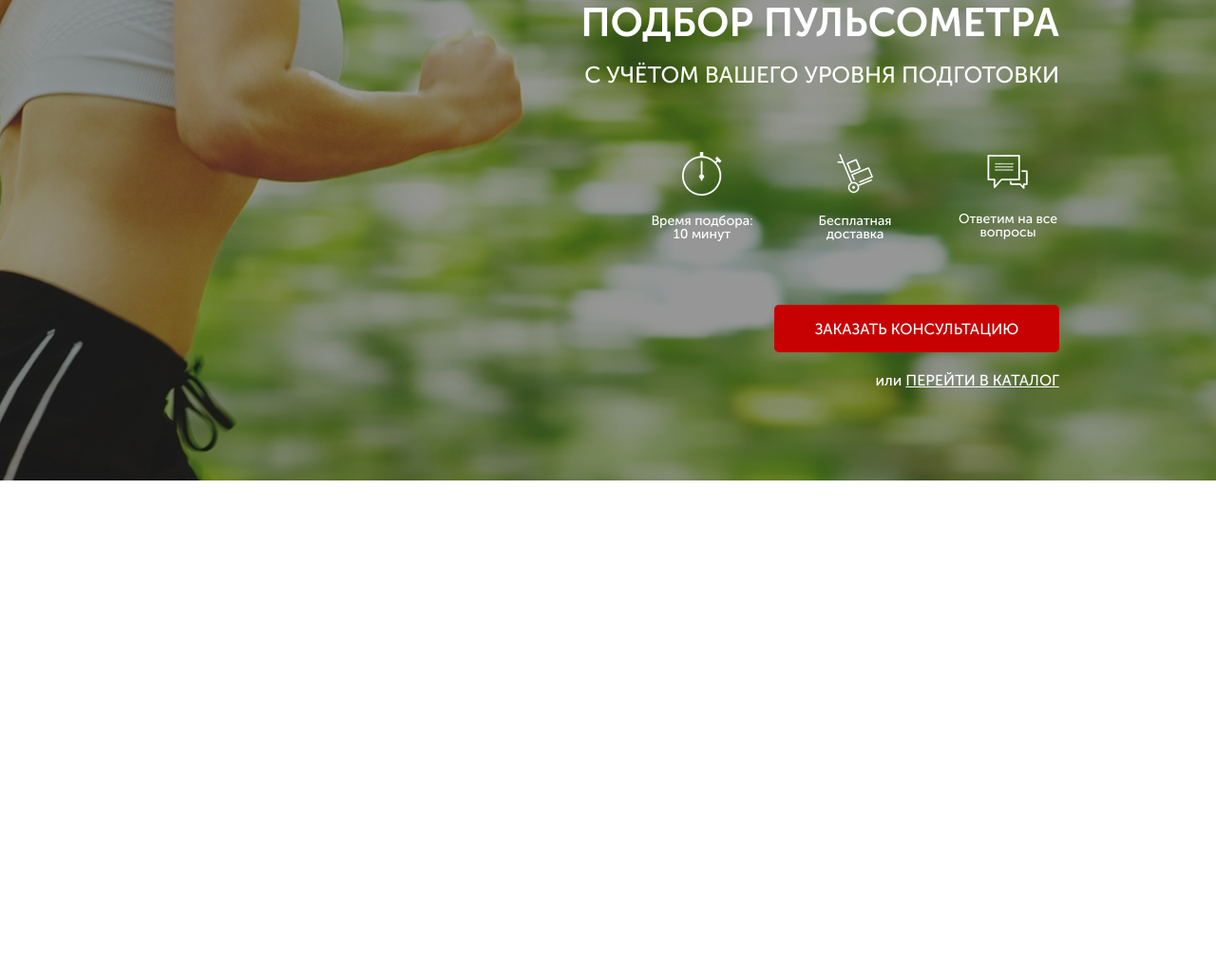
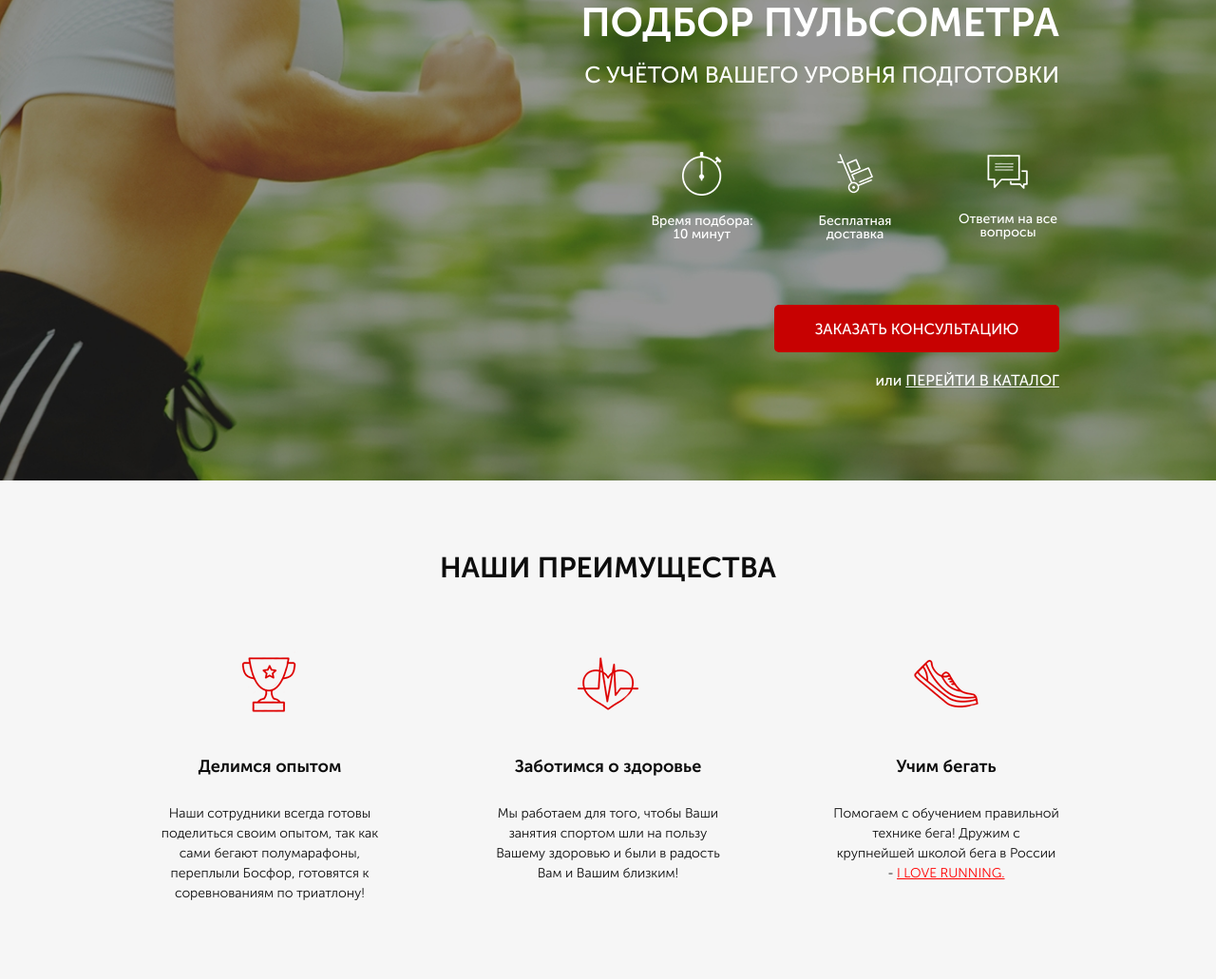
Before and after one commit to CreatorIgo/pulse, a website: page src/index.html in a window 1280 px wide. Shown: the part 166-1197 px from the top of the page at 95% size. Before the commit the page ends 800 px from the top, so only its background shows below. Drawn offline with Linux system fonts and the light colour scheme.

Commit message:
add to Main screen block advantages, html, scss

```diff
--- a/src/index.html
+++ b/src/index.html
@@ -53,6 +53,41 @@
                 </div>
             </div>
 
+
+        </div>
+    </div>
+
+    <div class="advantages">
+        <div class="container">
+            <h2 class="title">НАШИ ПРЕИМУЩЕСТВА</h2>
+
+            <div class="advantages__wrapper">
+
+                <div class="advantages__item">
+                    <img src="icons/advantages/cup.png" alt="cup" class="advantages__icon">
+                    <div class="advantages__subtitle">Делимся опытом</div>
+                    <div class="advantages__descr">
+                        Наши сотрудники всегда готовы поделиться своим опытом,
+                        так как сами бегают полумарафоны, переплыли Босфор, готовятся к соревнованиям по триатлону!</div>
+                </div>
+                <div class="advantages__item">
+                    <img src="icons/advantages/heart.png" alt="heart" class="advantages__icon">
+                    <div class="advantages__subtitle">Заботимся о здоровье</div>
+                    <div class="advantages__descr">Мы работаем для того,
+                        чтобы Ваши занятия спортом шли на пользу Вашему здоровью и были в радость Вам и Вашим близким!
+                        </div>
+                </div>
+                <div class="advantages__item">
+                    <img src="icons/advantages/shoe.png" alt="shoe" class="advantages__icon">
+                    <div class="advantages__subtitle">Учим бегать</div>
+                    <div class="advantages__descr">Помогаем с обучением
+                        правильной технике бега!
+                        Дружим с крупнейшей школой бега в России -
+                        <span><a href="#">I LOVE RUNNING.</a></span>
+                    </div>
+                </div>
+
+            </div>
 
         </div>
     </div>
--- a/src/sass/blocks/_advantages.scss
+++ b/src/sass/blocks/_advantages.scss
@@ -1,32 +1,69 @@
-.advantages {
+    .advantages{
         padding: 70px 0 80px 0;
         background-color: #f6f6f6;
-    &__wrapper {
+        &__wrapper{
             margin-top: 65px;
             display: flex;
             justify-content: space-between;
+            align-items:flex-start;
         }
-    &__item {
-        display: flex;
+        &__item{
+            width: 280px;
+            display: flex ;
             flex-direction: column;
             align-items: center;
-        max-width: 238px;
+            max-width: 238px;             // ширина как в макете, чтобы встал текст
         }
         &__subtitle {
             margin-top: 38px;
-        color: #0d0d0d;
             font-size: 18px;
             font-weight: 700;
+            color: #0d0d0d;
         }
-    &__descr {
-        margin-top: 26px;
-        color: #0d0d0d;
+        &__descr{
+                margin-top: 25px ;
                 font-size: 14px;
                 font-weight: 300;
                 text-align: center;
-        a {
-            color: #ff0000;
+                color: #0d0d0d;
+                a{
+                    color:#ff0000;
                     text-decoration: underline;
                 }
         }
+
+
+
     }
+// .advantages {
+//     padding: 70px 0 80px 0;
+//     background-color: #f6f6f6;
+//     &__wrapper {
+//         margin-top: 65px;
+//         display: flex;
+//         justify-content: space-between;
+//     }
+//     &__item {
+//         display: flex;
+//         flex-direction: column;
+//         align-items: center;
+//         max-width: 238px;
+//     }
+//     &__subtitle {
+//         margin-top: 38px;
+//         color: #0d0d0d;
+//         font-size: 18px;
+//         font-weight: 700;
+//     }
+//     &__descr {
+//         margin-top: 26px;
+//         color: #0d0d0d;
+//         font-size: 14px;
+//         font-weight: 300;
+//         text-align: center;
+//         a {
+//             color: #ff0000;
+//             text-decoration: underline;
+//         }
+//     }
+// }
--- a/src/sass/blocks/_promo.scss
+++ b/src/sass/blocks/_promo.scss
@@ -2,7 +2,6 @@
         min-height: 650px;
         padding: 21px 0 93px 0;
         background: url(../img/main.jpg) center (center/cover) no-repeat;
-
         &__wrapper{
             margin-top: 91px;
             display: flex;
--- a/src/sass/style.scss
+++ b/src/sass/style.scss
@@ -14,5 +14,5 @@
  @import 'blocks/promo';           // первый общий экран блок promo
  @import 'blocks/header.scss';     // шапка на блоке promo
  @import 'blocks/buttons';
-// @import 'blocks/advantages';
-// @import 'blocks/titles';
+ @import 'blocks/advantages';
+ @import 'blocks/titles';
```
Also changed, not shown: src/css/style.min.css. Lines whose indentation alone changed are shown as unchanged.
